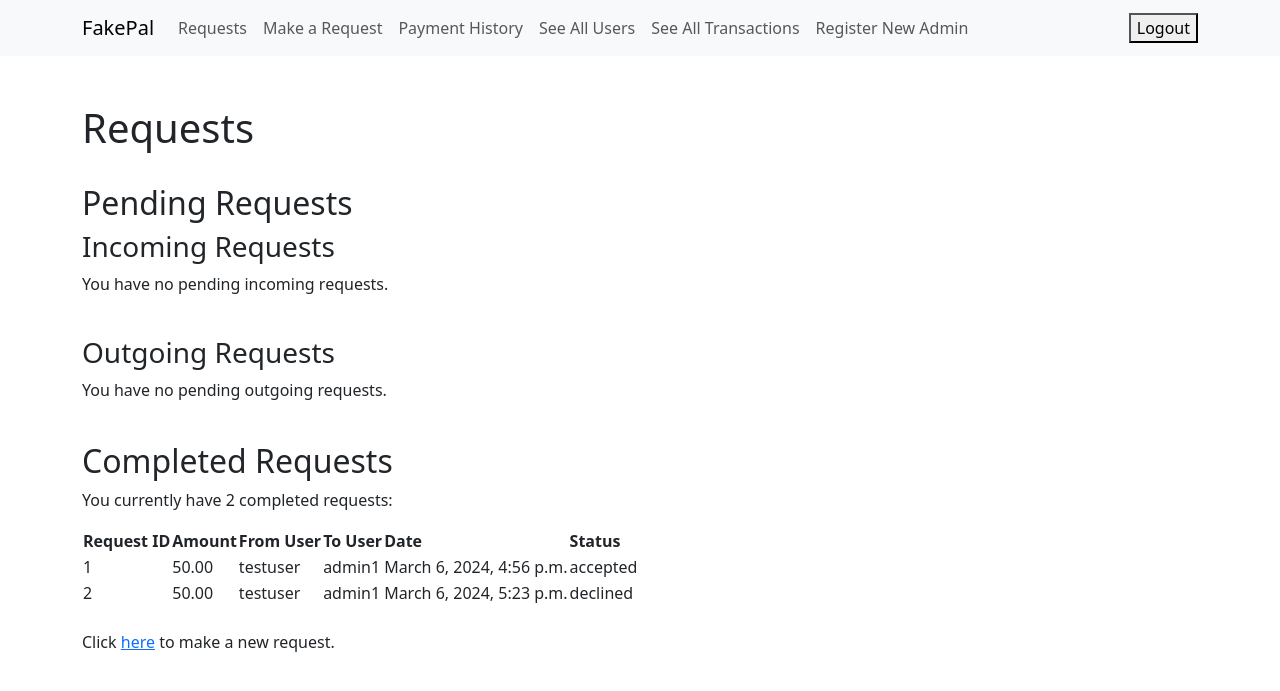
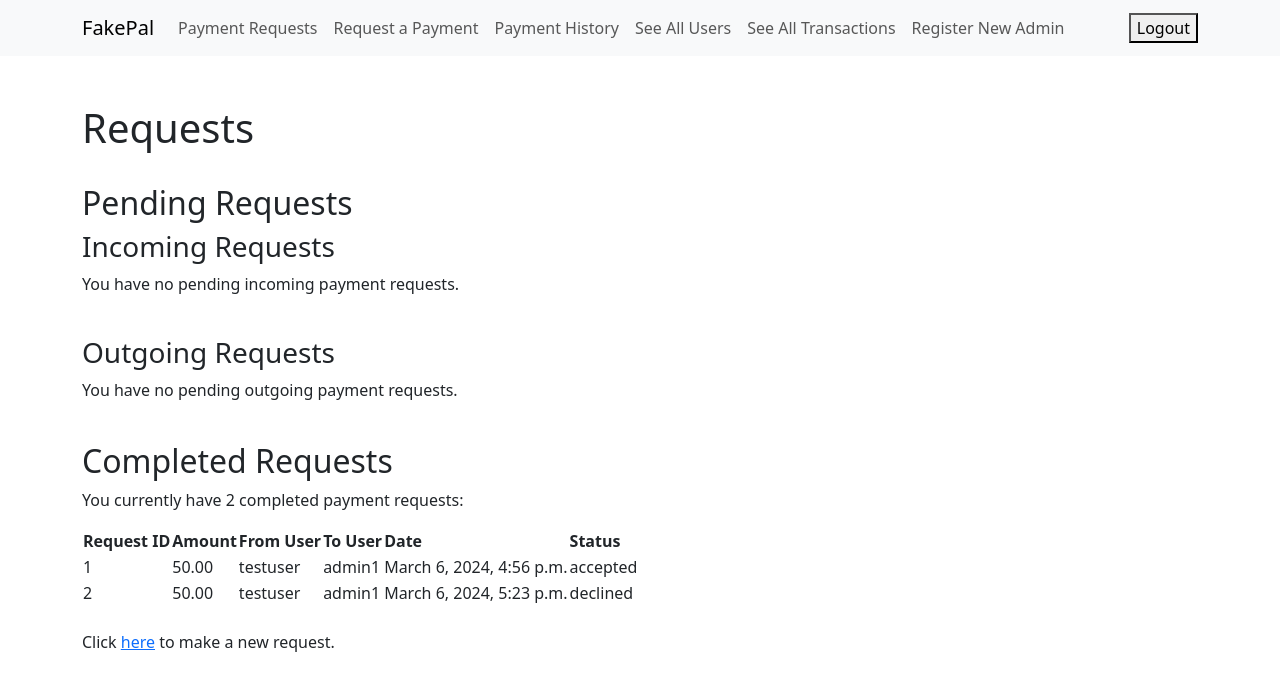
Before and after one commit to tnaccarato/Fakepal, a Django app: page /webapps2024/payapp/requests/ in a window 1280 px wide. Shown: the top 691 px of the page. Run offline with Django 5.2, Linux system fonts and the light colour scheme; a user stored in the database is signed in; data comes from the database, SQL or seed files in the repository.

Commit message:
Update text to make request function more clear

```diff
--- a/templates/base.html
+++ b/templates/base.html
@@ -25,10 +25,10 @@
                 <div class="collapse navbar-collapse" id="navbarResponsive">
                     <ul class="navbar-nav ml-auto">
                         <li class="nav-item">
-                            <a class="nav-link" href="{% url 'payapp:requests' %}">Requests</a>
+                            <a class="nav-link" href="{% url 'payapp:requests' %}">Payment Requests</a>
                         </li>
                         <li class="nav-item">
-                            <a class="nav-link" href="{% url 'payapp:make_request' %}">Make a Request</a>
+                            <a class="nav-link" href="{% url 'payapp:make_request' %}">Request a Payment</a>
                         <li class="nav-item">
                             <a class="nav-link" href="{% url 'payapp:transactions' %}">Payment History</a>
                         </li>
--- a/templates/payapp/make_request.html
+++ b/templates/payapp/make_request.html
@@ -5,11 +5,11 @@
 <html>
     <head>
         <meta charset="UTF-8">
-        <title>{% block title %} Make a Request {% endblock title %}</title>
+        <title>{% block title %} Request a Payment{% endblock title %}</title>
     </head>
     <body>
         {% block content %}
-        <h2>Make a Request</h2>
+        <h2>Make a Payment Request</h2>
         <form method="post">
             {% csrf_token %}
             {{form |crispy }}
--- a/templates/payapp/requests.html
+++ b/templates/payapp/requests.html
@@ -3,7 +3,7 @@
 <html lang="en">
 <head>
     <meta charset="UTF-8">
-    <title>{% block title %}Requests {% endblock title %}</title>
+    <title>{% block title %}Payment Requests {% endblock title %}</title>
 </head>
 <body>
 {% block content %}
@@ -12,7 +12,7 @@
     <h2>Pending Requests</h2>
     <h3>Incoming Requests</h3>
     {% if incoming_requests %}
-        <p> You currently have {{ incoming_requests.count }} incoming request{{ incoming_requests | pluralize }}:</p>
+        <p> You currently have {{ incoming_requests.count }} incoming payment request{{ incoming_requests | pluralize }}:</p>
     <table>
         <tr>
             <th>Request ID</th>
@@ -46,12 +46,12 @@
         {% endfor %}
     </table>
     {% else %}
-        <p>You have no pending incoming requests.</p>
+        <p>You have no pending incoming payment requests.</p>
     {% endif %}
     <br>
     <h3>Outgoing Requests</h3>
     {% if outgoing_requests %}
-        <p> You currently have {{ outgoing_requests.count }} outgoing request{{ outgoing_requests | pluralize }}:</p>
+        <p> You currently have {{ outgoing_requests.count }} outgoing payment request{{ outgoing_requests | pluralize }}:</p>
     <table>
         <tr>
             <th>Request ID</th>
@@ -71,12 +71,12 @@
         {% endfor %}
     </table>
     {% else %}
-        <p>You have no pending outgoing requests.</p>
+        <p>You have no pending outgoing payment requests.</p>
     {% endif %}
     <br>
     <h2>Completed Requests</h2>
     {% if completed_requests %}
-        <p> You currently have {{ completed_requests.count }} completed request{{ completed_requests | pluralize }}:</p>
+        <p> You currently have {{ completed_requests.count }} completed  payment request{{ completed_requests | pluralize }}:</p>
     <table>
         <tr>
             <th>Request ID</th>
@@ -98,7 +98,7 @@
         {% endfor %}
     </table>
     {% else %}
-        <p>You have no completed requests.</p>
+        <p>You have no completed payment requests.</p>
     {% endif %}
     <br>
 <p>Click <a href="{% url 'payapp:make_request' %}">here</a> to make a new request. </p>
```
